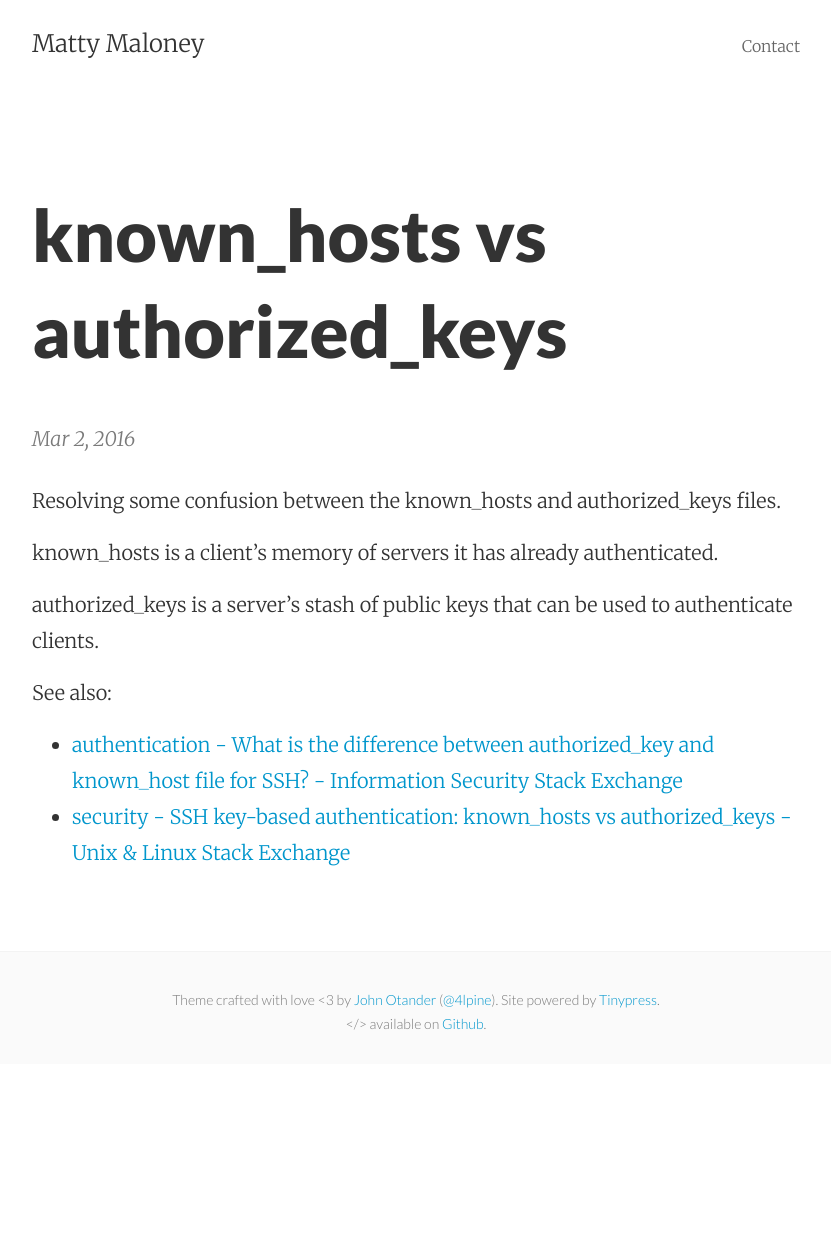
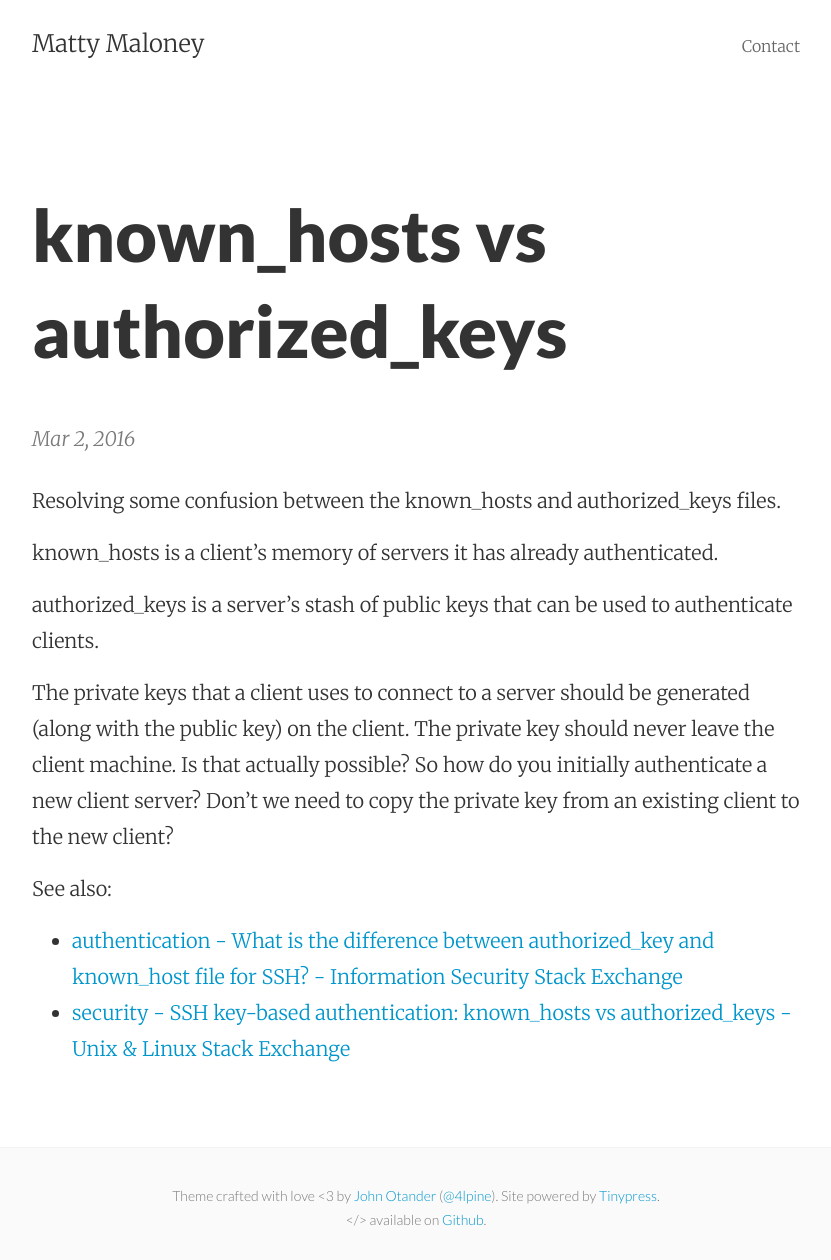
Before and after one commit to mattymaloney/mattymaloney.github.io, a Jekyll site: the page built from _posts/2016-03-02-known_hosts-vs-authorized_keys.md, in a window 1280 px wide. Shown: the whole page, without its empty margins (224-1055 px from the left). Built offline with Jekyll 4.4.1, drawn with Linux system fonts in a browser that asks for light colours; before the commit the page ends 1064 px from its top, so only the background shows below that.

Commit message:
Created 2016-03-02-known_hosts-vs-authorized_keys.md

```diff
--- a/_posts/2016-03-02-known_hosts-vs-authorized_keys.md
+++ b/_posts/2016-03-02-known_hosts-vs-authorized_keys.md
@@ -10,6 +10,8 @@ known_hosts is a client's memory of servers it has already authenticated.
 
 authorized_keys is a server's stash of public keys that can be used to authenticate clients.
 
+The private keys that a client uses to connect to a server should be generated (along with the public key) on the client. The private key should never leave the client machine. Is that actually possible? So how do you initially authenticate a new client server? Don't we need to copy the private key from an existing client to the new client?
+
 See also:
 
 * [authentication - What is the difference between authorized_key and known_host file for SSH? - Information Security Stack Exchange](http://security.stackexchange.com/questions/20706/what-is-the-difference-between-authorized-key-and-known-host-file-for-ssh)
```
